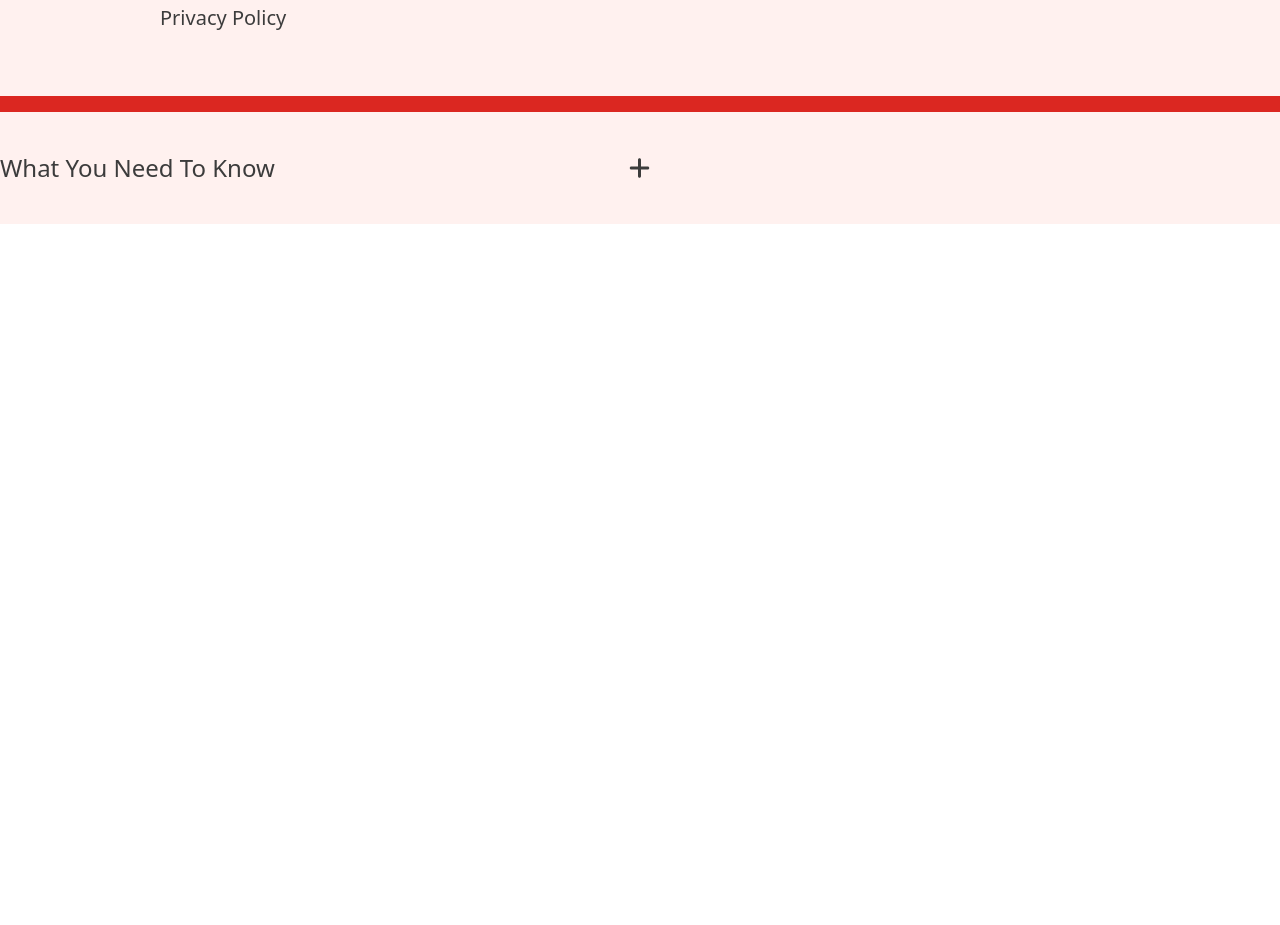
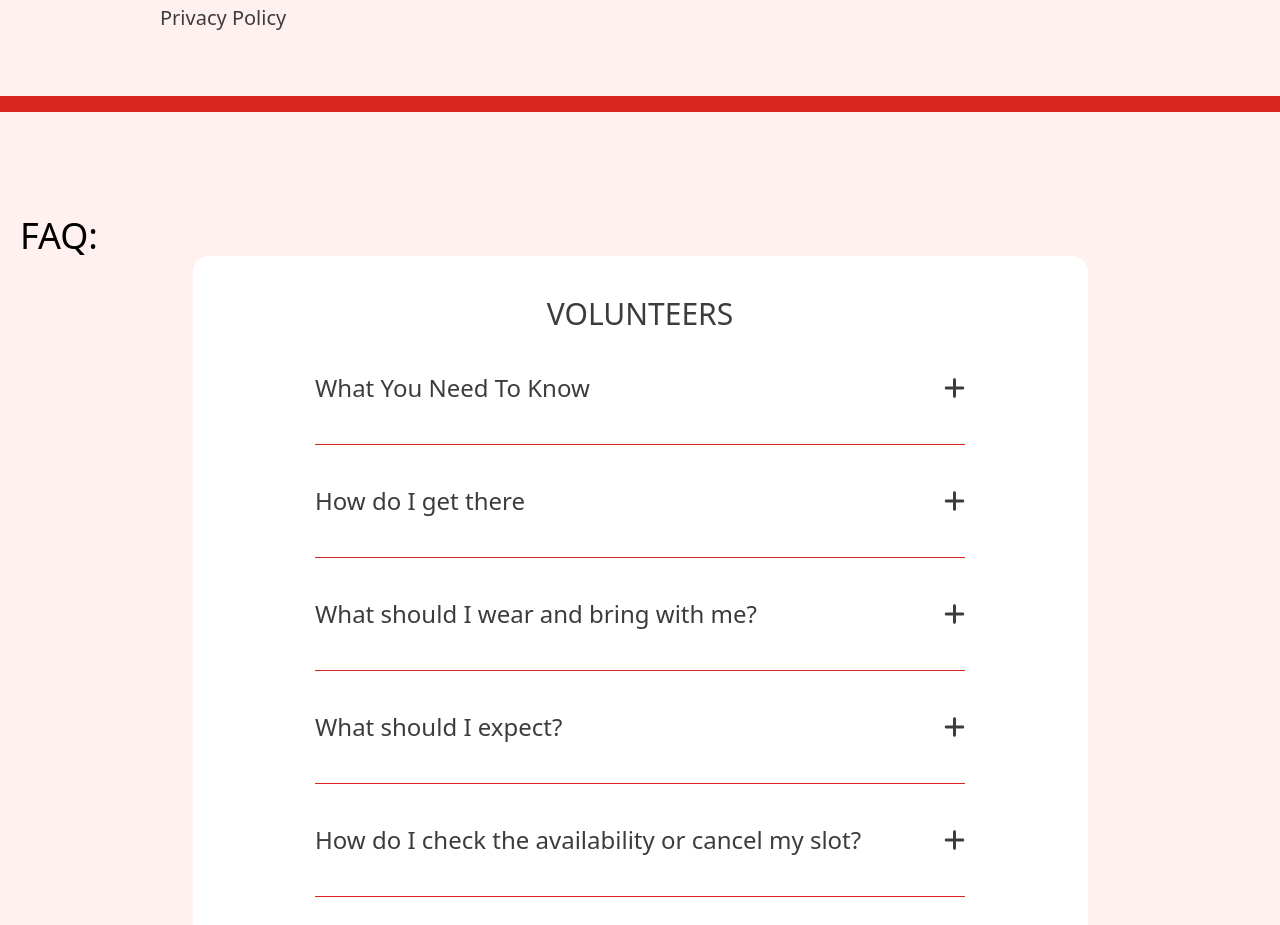
Before and after one commit to Glow-in-the-dark/GA-Project3, a React (Vite) app: page / in a window 1280 px wide. Shown: the part 957-1882 px from the top of the page. Before the commit the page ends 1181 px from the top, so only its background shows below. Built offline with nearby package versions, Linux system fonts and the light colour scheme.

Commit message:
Completed AccordianWrapper (FAQ) component

```diff
--- a/src/App.jsx
+++ b/src/App.jsx
@@ -1,5 +1,5 @@
 import React from "react";
-import CommonComponentExamples from "./comp-commons/CommonComponentExamples";
+import CommonComponentExamples from "./comp-commons/examplePage/CommonComponentExamples";
 
 function App() {
   return (
--- a/src/comp-commons/AccordianWrapper.jsx
+++ b/src/comp-commons/AccordianWrapper.jsx
@@ -1,8 +1,18 @@
 import React from "react";
 import BaseAccordian from "./BaseAccordian";
 
-const AccordianWrapper = () => {
-  return <div></div>;
+const AccordianWrapper = ({ title, contentDataset }) => {
+  return (
+    <div className="text-greyscale1 w-[895px] mx-auto bg-white rounded-2xl py-10">
+      <h2 className="text-3xl text-center">{title}</h2>
+      {contentDataset.map((item) => {
+        if (contentDataset.indexOf(item) === contentDataset.length - 1) {
+          return <BaseAccordian key={item.id} {...item} border={false} />;
+        }
+        return <BaseAccordian key={item.id} {...item} />;
+      })}
+    </div>
+  );
 };
 
 export default AccordianWrapper;
--- a/src/comp-commons/BaseAccordian.jsx
+++ b/src/comp-commons/BaseAccordian.jsx
@@ -3,7 +3,7 @@ import { FontAwesomeIcon } from "@fortawesome/react-fontawesome";
 import { faMinus } from "@fortawesome/free-solid-svg-icons";
 import { faPlus } from "@fortawesome/free-solid-svg-icons";
 
-const BaseAccordian = ({ title, content, border = true }) => {
+const BaseAccordian = ({ contentTitle, content, border = true }) => {
   const [isOpen, setIsOpen] = useState(false);
 
   // Functions to toggle accordian
@@ -16,12 +16,16 @@ const BaseAccordian = ({ title, content, border = true }) => {
   }
 
   return (
-    <div className="w-[650px] text-greyscale1 py-10">
+    <div
+      className={`w-[650px] mx-auto py-10 ${
+        border ? `border-b border-primary` : `border-0`
+      }`}
+    >
       <div className="flex flex-row text-2xl">
         <h3
           className={`flex-grow ${isOpen ? `text-primary` : `text-greyscale1`}`}
         >
-          What You Need To Know
+          {contentTitle}
         </h3>
         <div>
           {isOpen ? (
@@ -31,15 +35,7 @@ const BaseAccordian = ({ title, content, border = true }) => {
           )}
         </div>
       </div>
-      {isOpen ? (
-        <p className="mt-2">
-          We have always been asked - How does Willing Hearts sustain itself? In
-          truth, it is with the generous support from friends, volunteers,
-          donors and sponsors and just about anyone who believes in our cause.
-          We extend our heartfelt gratitude to each one for your generosity and
-          continous support since we started!
-        </p>
-      ) : null}
+      {isOpen ? <p className="mt-2">{content}</p> : null}
     </div>
   );
 };
--- a/src/comp-commons/CommonComponentExamples.jsx
+++ /dev/null
@@ -1,40 +0,0 @@
-import React from "react";
-import BaseButton from "./BaseButton";
-import Footer from "./Footer";
-
-import BaseAccordian from "./BaseAccordian";
-
-function CommonComponentExamples() {
-  return (
-    <div className="bg-secondary">
-      {/* Button */}
-      <div className="m-5">
-        <p className="text-4xl mb-5">Button:</p>
-        <BaseButton label="Volunteer Now" colour="red" />
-        <br />
-        <BaseButton label="Find Out More" colour="white" />
-        <br />
-        <BaseButton label="Sign Up" colour="white" />
-        <br />
-        <BaseButton label="Join Us" colour="red" />
-        <br />
-        <BaseButton label="Donate" colour="red" />
-        <br />
-        <BaseButton label="Next" colour="red" className="w-[294px]" />
-        <br />
-        <BaseButton label="Add To Calendar" colour="white" icon="calendar" />
-        <br />
-        <BaseButton label="Invite Your Friends" colour="white" icon="share" />
-      </div>
-      {/* Footer */}
-      <div className="mt-16">
-        <p className="text-4xl my-5 mx-5">Footer:</p>
-        <Footer />
-      </div>
-      {/* Accordian Wrapper */}
-      <BaseAccordian />
-    </div>
-  );
-}
-
-export default CommonComponentExamples;
--- /dev/null
+++ b/src/comp-commons/examplePage/CommonComponentExamples.jsx
@@ -0,0 +1,85 @@
+import React from "react";
+import BaseButton from "../BaseButton";
+import Footer from "../Footer";
+import AccordianWrapper from "../AccordianWrapper";
+
+// Sample dataset for FAQ (accordian wrapper):
+const accordianDummyContent = [
+  {
+    id: 1,
+    contentTitle: "What You Need To Know",
+    content:
+      "We have always been asked - How does Willing Hearts sustain itself? In truth, it is with the generous support from friends, volunteers, donors, sponsors and just about anyone who believes in our cause. We extend our heartfelt gratitude to each one for your generosity and continuous support since we started! ",
+  },
+  {
+    id: 2,
+    contentTitle: "How do I get there",
+    content:
+      "We have always been asked - How does Willing Hearts sustain itself? In truth, it is with the generous support from friends, volunteers, donors, sponsors and just about anyone who believes in our cause. We extend our heartfelt gratitude to each one for your generosity and continuous support since we started! ",
+  },
+  {
+    id: 3,
+    contentTitle: "What should I wear and bring with me?",
+    content:
+      "We have always been asked - How does Willing Hearts sustain itself? In truth, it is with the generous support from friends, volunteers, donors, sponsors and just about anyone who believes in our cause. We extend our heartfelt gratitude to each one for your generosity and continuous support since we started! ",
+  },
+  {
+    id: 4,
+    contentTitle: "What should I expect?",
+    content:
+      "We have always been asked - How does Willing Hearts sustain itself? In truth, it is with the generous support from friends, volunteers, donors, sponsors and just about anyone who believes in our cause. We extend our heartfelt gratitude to each one for your generosity and continuous support since we started! ",
+  },
+  {
+    id: 5,
+    contentTitle: "How do I check the availability or cancel my slot?",
+    content:
+      "We have always been asked - How does Willing Hearts sustain itself? In truth, it is with the generous support from friends, volunteers, donors, sponsors and just about anyone who believes in our cause. We extend our heartfelt gratitude to each one for your generosity and continuous support since we started! ",
+  },
+  {
+    id: 6,
+    contentTitle: "How can I help with delivering the food?",
+    content:
+      "We have always been asked - How does Willing Hearts sustain itself? In truth, it is with the generous support from friends, volunteers, donors, sponsors and just about anyone who believes in our cause. We extend our heartfelt gratitude to each one for your generosity and continuous support since we started! ",
+  },
+];
+
+function CommonComponentExamples() {
+  return (
+    <div className="bg-secondary">
+      {/* Button */}
+      <div className="m-5">
+        <p className="text-4xl mb-5">Button:</p>
+        <BaseButton label="Volunteer Now" colour="red" />
+        <br />
+        <BaseButton label="Find Out More" colour="white" />
+        <br />
+        <BaseButton label="Sign Up" colour="white" />
+        <br />
+        <BaseButton label="Join Us" colour="red" />
+        <br />
+        <BaseButton label="Donate" colour="red" />
+        <br />
+        <BaseButton label="Next" colour="red" className="w-[294px]" />
+        <br />
+        <BaseButton label="Add To Calendar" colour="white" icon="calendar" />
+        <br />
+        <BaseButton label="Invite Your Friends" colour="white" icon="share" />
+      </div>
+      {/* Footer */}
+      <div className="mt-16">
+        <p className="text-4xl my-5 mx-5">Footer:</p>
+        <Footer />
+      </div>
+      {/* Accordian Wrapper */}
+      <div className="mt-16 py-10">
+        <p className="text-4xl mx-5">FAQ:</p>
+        <AccordianWrapper
+          title="VOLUNTEERS"
+          contentDataset={accordianDummyContent}
+        />
+      </div>
+    </div>
+  );
+}
+
+export default CommonComponentExamples;
```
